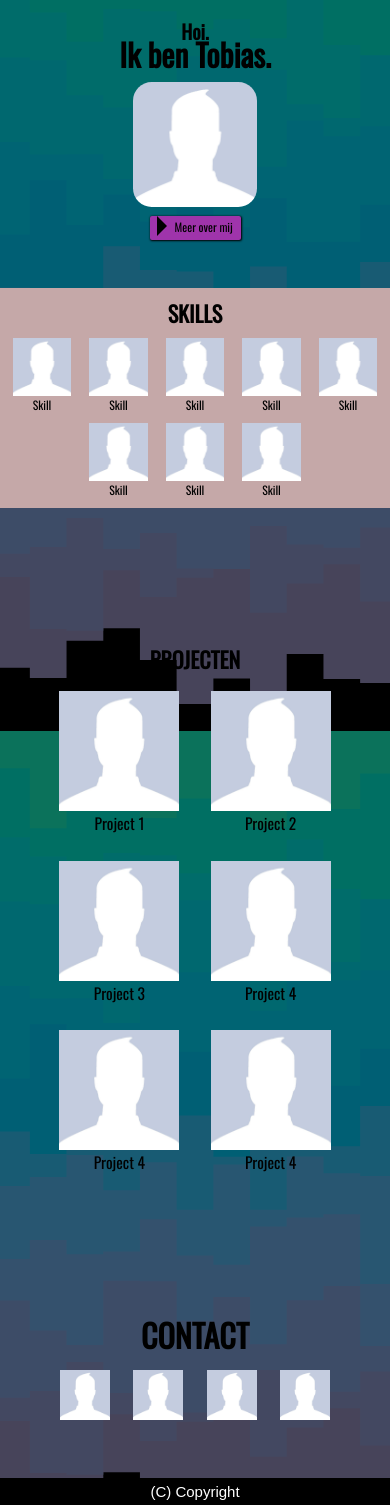
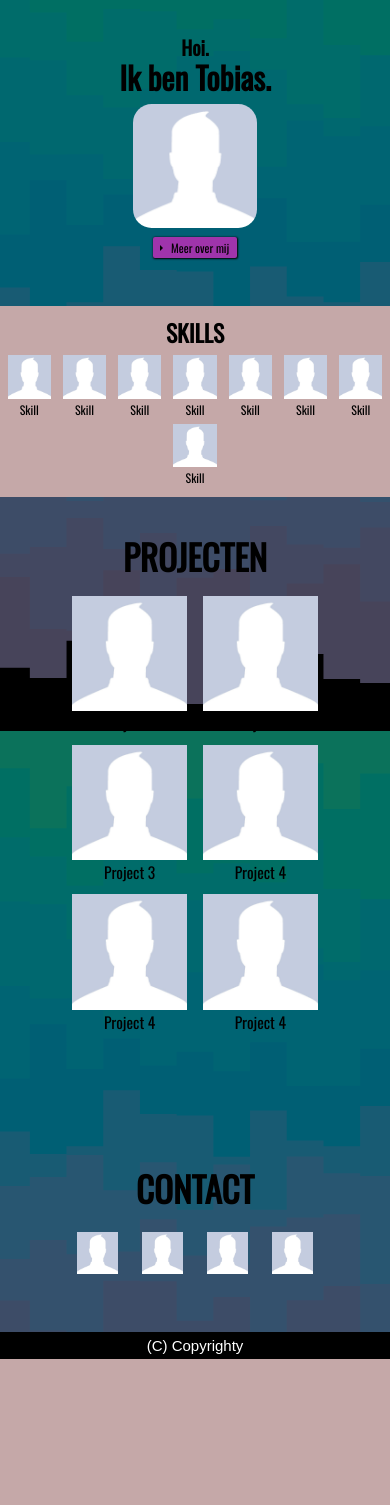
Before and after one commit to tobiasvdorp/react-portfoliowebsite, a PHP site: page / in a window 390 px wide. Shown: the part 113-1618 px from the top of the page. After the commit the page ends 1472 px from the top, so only its background shows below. Run offline with PHP 8.4, Linux system fonts and the light colour scheme; some libraries are stand-ins or nearby versions.

Commit message:
Add files via upload

```diff
--- a/index.html
+++ b/index.html
@@ -78,10 +78,10 @@
 
 
     <!---------------------------------------->
-<div></div>
     <!-----------------SKILLS----------------->
 
-    <section class="skills" id="skills">
+    <section class="skills">
+      <a id="skills"></a>
       <h2 class="skillstitel">SKILLS</h2>
 
       <section class="skill-logos">
@@ -178,6 +178,6 @@
       </figure>
     </section>
 
-    <footer>(C) Copyright</footer>
+    <footer>(C) Copyrighty</footer>
   </body>
 </html>
--- a/styles.css
+++ b/styles.css
@@ -80,7 +80,7 @@ button.contact {
   display: flex;
   flex-direction: column;
   align-items: center;
-  margin-bottom: 40vw;
+  margin-bottom: 5vh;
 }
 
 h2.overmijtitel,
@@ -156,16 +156,15 @@ input[type="checkbox"] {
 .lbl-toggle::before {
   content: " ";
   display: inline-block;
-
-  border-top: 5px solid transparent;
-  border-bottom: 5px solid transparent;
-  border-left: 5px solid currentColor;
-
+  border-top: 0.8vw solid transparent;
+  border-bottom: 0.8vw solid transparent;
+  border-left: 0.8vw solid currentColor;
+  margin-right: 1vw;
+  margin-left: 0.3vw;
   vertical-align: middle;
   margin-right: 0.5rem;
   margin-left: 0.2rem;
   transform: translateY(-2px);
-
   transition: transform 0.2s ease-out;
 }
 .toggle:checked + .lbl-toggle::before {
@@ -182,7 +181,6 @@ input[type="checkbox"] {
 /* ---------SKILLS--------------- */
 section.skills {
   background: rgb(197, 168, 168);
-  margin-top: 35vh;
 }
 
 .skillstitel,
@@ -200,7 +198,10 @@ section.projecten h2,
   color: black;
   display: flex;
   flex-flow: row wrap;
-  justify-content: space-around;
+  flex-wrap: wrap;
+  justify-content: center;
+  align-items: center;
+  padding-bottom: 10px;
 }
 
 .skill-logos img {
@@ -224,7 +225,7 @@ figcaption {
 
 /*----------PROJECTEN-------------*/
 section.projecten {
-  margin-top: -15vh;
+  margin-top: 3vh;
 }
 
 #project-platen {
@@ -232,8 +233,9 @@ section.projecten {
   font-size: 20px;
   text-align: center;
   display: flex;
-  flex-flow: row wrap;
-  justify-content: space-around;
+  flex-wrap: wrap;
+  justify-content: center;
+  align-items: center;
   padding-bottom: 14vh;
 }
 
@@ -300,7 +302,7 @@ footer {
 #contact {
   display: block;
   position: relative;
-  top: -30vh;
+  top: -20vh;
 }
 
 #top {
@@ -371,103 +373,79 @@ footer {
 }
 
 @media only screen and (max-width: 1440px) {
+  /*----NAVBAR-----*/
   .navbar-item,
   button.contact {
-    font-size: 1.8vw;
+    font-size: 2.2vw;
     margin: 0.5vw;
   }
+  /*----OVER MIJ----*/
   .overmij h3 {
-    font-size: 4vw;
+    font-size: 6vw;
   }
   .overmij h2 {
     font-size: 3vw;
+    padding-top: 3vh;
+    line-height: 0.6;
+  }
+
+  .overmij {
+    margin-top: 2vh;
   }
   #foto-van-mij,
   figure.fotovanmij {
-    width: 15vw;
-  }
-}
-
-@media only screen and (max-width: 1200px) {
-  /*---NAVBAR----*/
-  .overmij {
-    display: flex;
-    flex-direction: column;
-    align-items: center;
-    margin-bottom: 40vw;
-  }
-
-  .navbar-item,
-  button.contact {
-    font-size: 2vw;
-    margin: 0.5vw;
-  }
-  /*---OVER MIJ ---*/
-  .overmij {
-    margin-bottom: 0;
-  }
-  .overmijtitel {
-    padding-top: 1vh;
-  }
-  .overmij h3 {
-    font-size: 7vw;
-    line-height: 1;
-    padding-bottom: 1vh;
-  }
-  .overmij h2 {
-    font-size: 3.8vw;
-  }
-  #foto-van-mij,
-  figure.fotovanmij {
-    width: 16vw;
-  }
-  #meerovermij {
-    font-size: 10vw;
+    width: 18vw;
   }
   .lbl-toggle {
     font-size: 2vw;
-    padding: 0.5vw 2vw 0.5vw 1vw;
   }
-  .lbl-toggle::before {
-    border-top: .5rem solid transparent;
-    border-bottom: .5rem solid transparent;
-    border-left: .5rem solid currentColor;
-  }
+
   .content-inner {
     font-size: 2vw;
   }
   /*----SKILLS----*/
+  .skill-logos figure img {
+    width: calc(40px + 3vw);
+    margin: 0.5vw;
+  }
+  .skill-logos figcaption {
+    font-size: calc(8px + 0.8vw);
+    line-height: 0.7;
+  }
+  .skillstitel {
+    font-size: calc(20px + 1vw);
+  }
 
-.skill-logos {
-  justify-content: center;
-}
-.skill-logos figure {
-    margin: 4px;
-  }
-  .skill-logos figure img {
-    margin: 1.5vw;
-    width: 5vw;
-  }
-  /*-----PROJECTEN----*/
-  #project-platen {
-    justify-content: center;
+  /*----PROJECTEN---*/
+  section.projecten {
+    padding: 0 18vw;
   }
   #project-platen figure img {
-    width: 25vw;
+    width: calc(70px + 10vw);
   }
 
   #project-platen figure {
-    margin: 1vw;
+    margin: 1.5vw;
   }
 
   #project-platen figure figcaption {
-    font-size: 4vw;
+    font-size: calc(20px + 0.8vw);
   }
 
+  section.projecten h2 {
+    font-size: calc(15px + 3vw);
+    margin-bottom: 1.5vw;
+  }
   /*---CONTACT----*/
+  .social-logos figure {
+    margin: 1vw;
+  }
+  .social-logos img {
+    width: calc(40px + 3vw);
+  }
 }
+/*------------TABLET----------------*/
 
-/*------------TABLET----------------*/
 @media only screen and (max-width: 768px) {
   /*----NAVBAR-----*/
   .navbar-item,
@@ -478,23 +456,15 @@ footer {
     border: 1.2px;
   }
   /*----OVER MIJ----*/
-  .overmij2 {
-    visibility: hidden;
-  }
+
   .overmij h3 {
     font-size: 8vw;
   }
   .overmij h2 {
     font-size: 5vw;
-    line-height: 0.7;
     padding-top: 3vh;
   }
-  .secovermij {
-    margin-top: -2vw;
-  }
-  .overmij {
-    margin-bottom: 40vw;
-  }
+
   #foto-van-mij,
   figure.fotovanmij {
     width: 32vw;
@@ -502,44 +472,29 @@ footer {
   .lbl-toggle {
     font-size: 3vw;
   }
-  .lbl-toggle::before {
-    border-top: 10px solid transparent;
-    border-bottom: 10px solid transparent;
-    border-left: 10px solid currentColor;
-  }
+
   .content-inner {
     font-size: 3vw;
   }
   /*----SKILLS----*/
-  .skill-logos {
-    flex-wrap: wrap;
-    justify-content: center;
-    align-items: center;
-    padding-bottom: 10px;
-  }
-  .skill-logos figure {
-    margin: 4px;
-  }
+
   .skill-logos figure img {
-    margin: 1vw 5px 1vw 1vw;
-    width: 15vw;
+    width: calc(40px + 6vw);
+    margin: 0.5vw;
   }
   .skill-logos figcaption {
-    font-size: 3vw;
-    line-height: 0.7;
+    font-size: calc(11px + 0.8vw);
   }
-  .skillstitel,
-  section.projecten h2 {
-    font-size: 35px;
+  .skillstitel {
+    font-size: calc(10px + 3vw);
   }
   /*----PROJECTEN---*/
-  #project-platen {
-    flex-wrap: wrap;
-    justify-content: center;
-    align-items: center;
+  section.projecten {
+    padding: 0 2vw;
   }
+
   #project-platen figure img {
-    width: 35vw;
+    width: calc(120px + 15vw);
   }
 
   #project-platen figure {
@@ -548,6 +503,13 @@ footer {
 
   #project-platen figure figcaption {
     font-size: 4vw;
+  }
+
+  /*---CONTACT----*/
+  section.projecten h2,
+  #contacttitel {
+    font-size: 8vw;
+    margin-bottom: 1.5vw;
   }
 }
 
@@ -570,8 +532,14 @@ footer {
     margin: 4px;
   }
   .skill-logos figure img {
-    margin: 5px 5px 0px 5px;
-    width: 15vw;
+    width: calc(20px + 6vw);
+    margin: 0.5vw;
+  }
+.skill-logos figure figcaption {
+  font-size: calc(8px + 1vw);
+}
+  .skillstitel {
+    font-size: 6vw;
   }
   /*------PROJECTEN-----*/
 
@@ -580,31 +548,24 @@ footer {
     line-height: 0.8;
   }
   #project-platen figure img {
-    width: 120px;
+    width: calc(80px + 9vw);
   }
 
   #project-platen figure {
-    margin: 4vw;
+    margin: 2vw;
   }
 
-  .skillstitel,
-  section.projecten h2 {
-    font-size: 22px;
+  section.projecten h2,
+  #contacttitel {
+    font-size: 9vw;
+    margin-bottom: 1.5vw;
   }
 
   /*-----CONTACT-----*/
-  #contacttitel {
-    font-size: 7vw;
-  }
-
   .social-logos figure {
     margin: 3vw;
   }
-
   .social-logos img {
-    width: 50px;
-  }
-  #contacttitel {
-    font-size: 32px;
+    width: calc(30px + 3vw);
   }
 }
```
